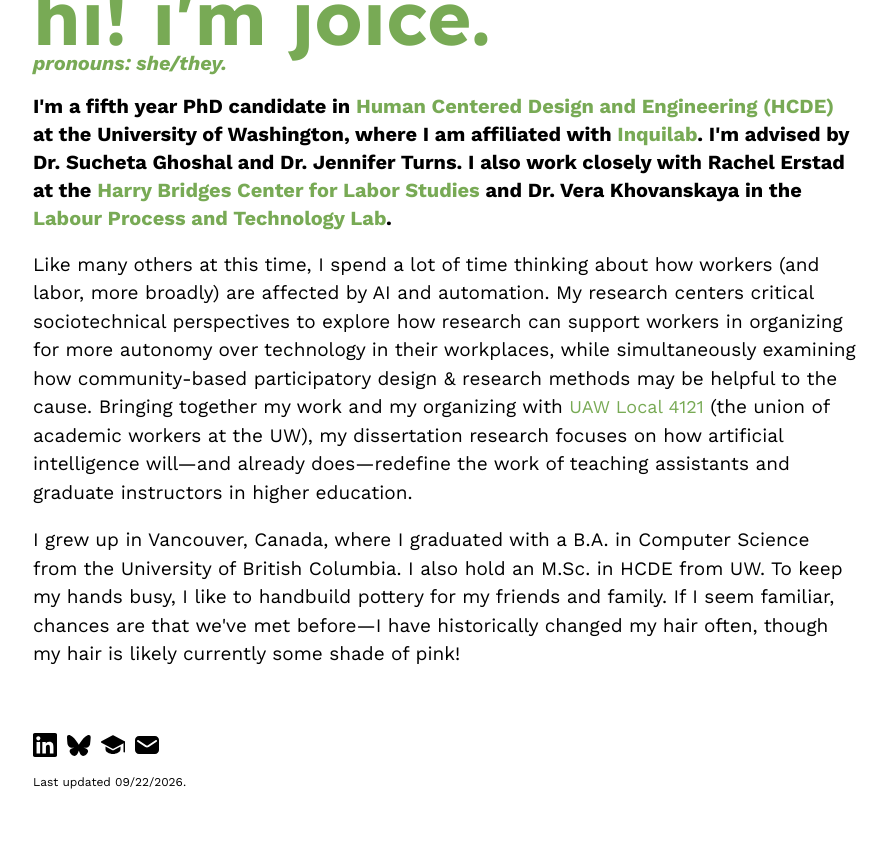
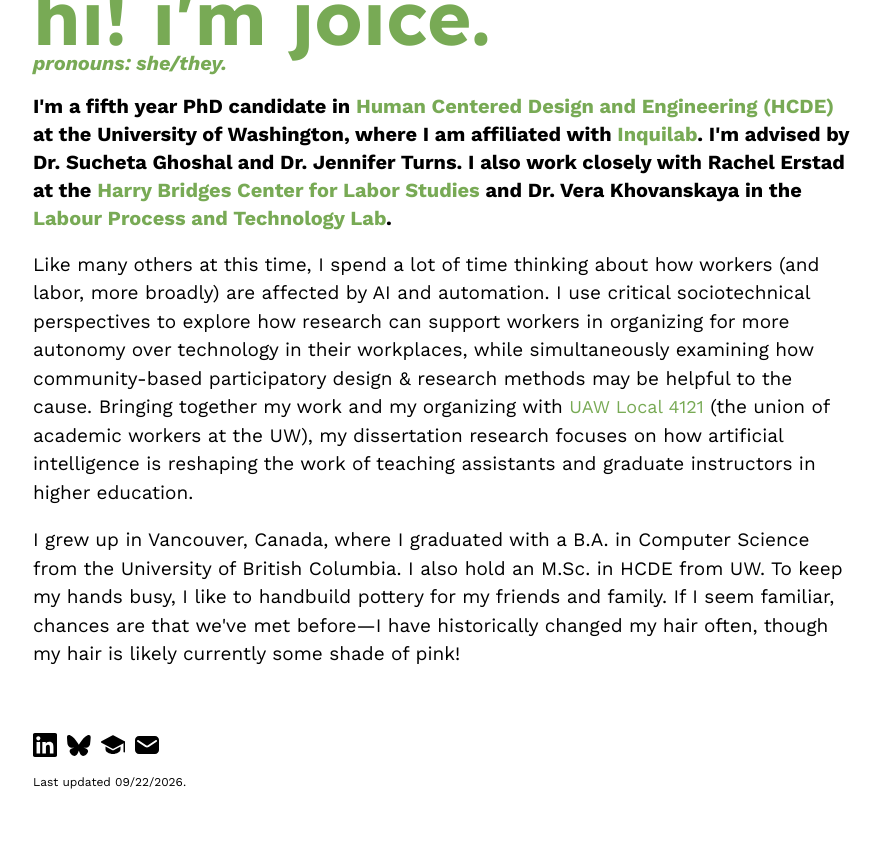
Before and after one commit to joitng/joitng.github.io, a Jekyll site: the page built from index.html, in a window 1280 px wide. Shown: the part 297-1145 px from the top of the page, without its empty margins (195-1082 px from the left). Built offline with Jekyll 4.4.1, drawn with Linux system fonts in a browser that asks for light colours.

Commit message:
some edits to bio ish stuff

```diff
--- a/index.html
+++ b/index.html
@@ -16,8 +16,8 @@
     <h4>I'm a fifth year PhD candidate in <a href="https://www.hcde.washington.edu/" target="_blank">Human Centered Design and Engineering (HCDE)</a> at the University of Washington, where I am affiliated with <a href="https://inquilab.cc/" target="_blank">Inquilab</a>.
         I'm advised by Dr. Sucheta Ghoshal and Dr. Jennifer Turns. I also work closely with Rachel Erstad at the <a href="https://labor.washington.edu/" target="_blank">Harry Bridges Center for Labor Studies</a> and Dr. Vera Khovanskaya in the <a href="https://labourlab.ca/">Labour Process and Technology Lab</a>.</h4>
     <p>Like many others at this time, I spend a lot of time thinking about how workers (and labor, more broadly) are affected by AI and automation.
-        My research centers critical sociotechnical perspectives to explore how research can support workers in organizing for more autonomy over technology in their workplaces, while simultaneously examining how community-based participatory design & research methods may be helpful to the cause.
-        Bringing together my work and my organizing with <a href="https://uaw4121.org/">UAW Local 4121</a> (the union of academic workers at the UW), my dissertation research focuses on how artificial intelligence will—and already does—redefine the work of teaching assistants and graduate instructors in higher education.
+        I use critical sociotechnical perspectives to explore how research can support workers in organizing for more autonomy over technology in their workplaces, while simultaneously examining how community-based participatory design & research methods may be helpful to the cause.
+        Bringing together my work and my organizing with <a href="https://uaw4121.org/">UAW Local 4121</a> (the union of academic workers at the UW), my dissertation research focuses on how artificial intelligence is reshaping the work of teaching assistants and graduate instructors in higher education.
     </p>
     <p>I grew up in Vancouver, Canada, where I graduated with a B.A. in Computer Science from the University of British Columbia. I also hold an M.Sc. in HCDE from UW. To keep my hands busy, I like to handbuild pottery for my friends and family.
         If I seem familiar, chances are that we've met before—I have historically changed my hair often, though my hair is likely currently some shade of pink!
```
